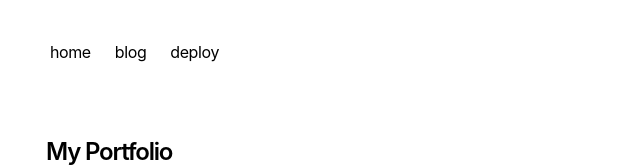
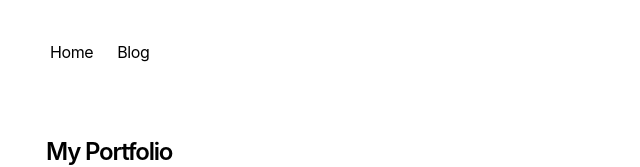
Before and after one commit to andlimey/blog, a Next.js app: page / in a window 1280 px wide. Shown: the top 167 px of the page, without its empty margins (306-946 px from the left). Built offline with nearby package versions, Linux system fonts and the light colour scheme.

Commit message:
Add tailwind-merge and clsx

```diff
--- a/app/components/nav.tsx
+++ b/app/components/nav.tsx
@@ -1,16 +1,14 @@
-import Link from 'next/link'
+import { cn } from "app/utils/tailwind";
+import Link from "next/link";
 
 const navItems = {
-  '/': {
-    name: 'home',
+  "/": {
+    name: "Home",
   },
-  '/blog': {
-    name: 'blog',
+  "/blog": {
+    name: "Blog",
   },
-  'https://vercel.com/templates/next.js/portfolio-starter-kit': {
-    name: 'deploy',
-  },
-}
+};
 
 export function Navbar() {
   return (
@@ -26,15 +24,19 @@ export function Navbar() {
                 <Link
                   key={path}
                   href={path}
-                  className="transition-all hover:text-neutral-800 dark:hover:text-neutral-200 flex align-middle relative py-1 px-2 m-1"
+                  className={cn(
+                    "hover:text-neutral-800 dark:hover:text-neutral-200",
+                    "flex align-middle relative py-1 px-2 m-1",
+                    "transition-all"
+                  )}
                 >
                   {name}
                 </Link>
-              )
+              );
             })}
           </div>
         </nav>
       </div>
     </aside>
-  )
+  );
 }
--- /dev/null
+++ b/app/utils/tailwind.ts
@@ -0,0 +1,6 @@
+import { type ClassValue, clsx } from "clsx";
+import { twMerge } from "tailwind-merge";
+
+export function cn(...inputs: ClassValue[]) {
+  return twMerge(clsx(inputs));
+}
--- a/package.json
+++ b/package.json
@@ -12,6 +12,7 @@
     "@types/react-dom": "18.2.19",
     "@vercel/analytics": "^1.1.3",
     "@vercel/speed-insights": "^1.0.9",
+    "clsx": "^2.1.1",
     "geist": "1.2.2",
     "next": "canary",
     "next-mdx-remote": "^4.4.1",
@@ -21,5 +22,8 @@
     "sugar-high": "^0.6.0",
     "tailwindcss": "4.0.0-alpha.13",
     "typescript": "5.3.3"
+  },
+  "devDependencies": {
+    "tailwind-merge": "^2.3.0"
   }
 }
```
Also changed, not shown: 1 other file (tests, documents, lock files or other folders).
